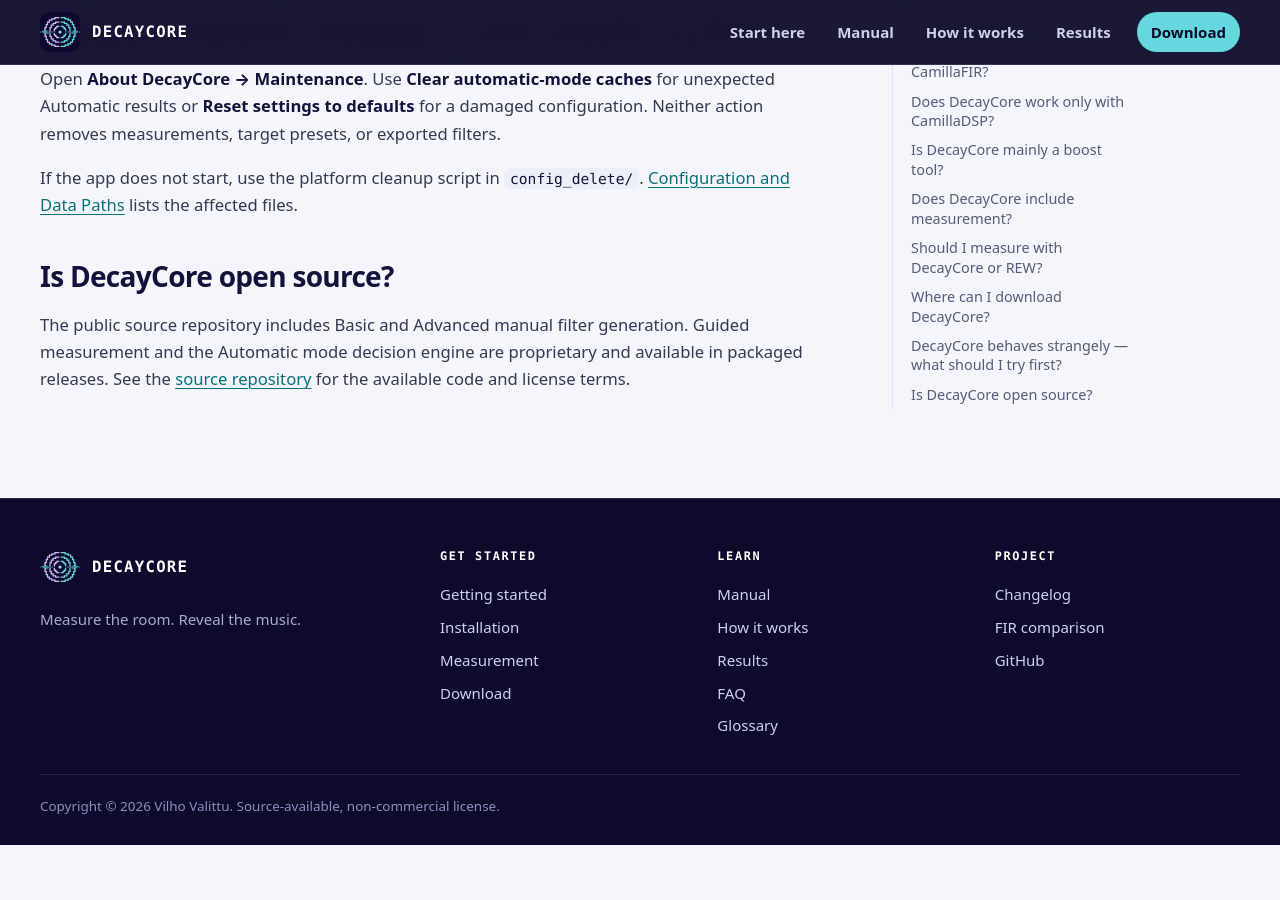
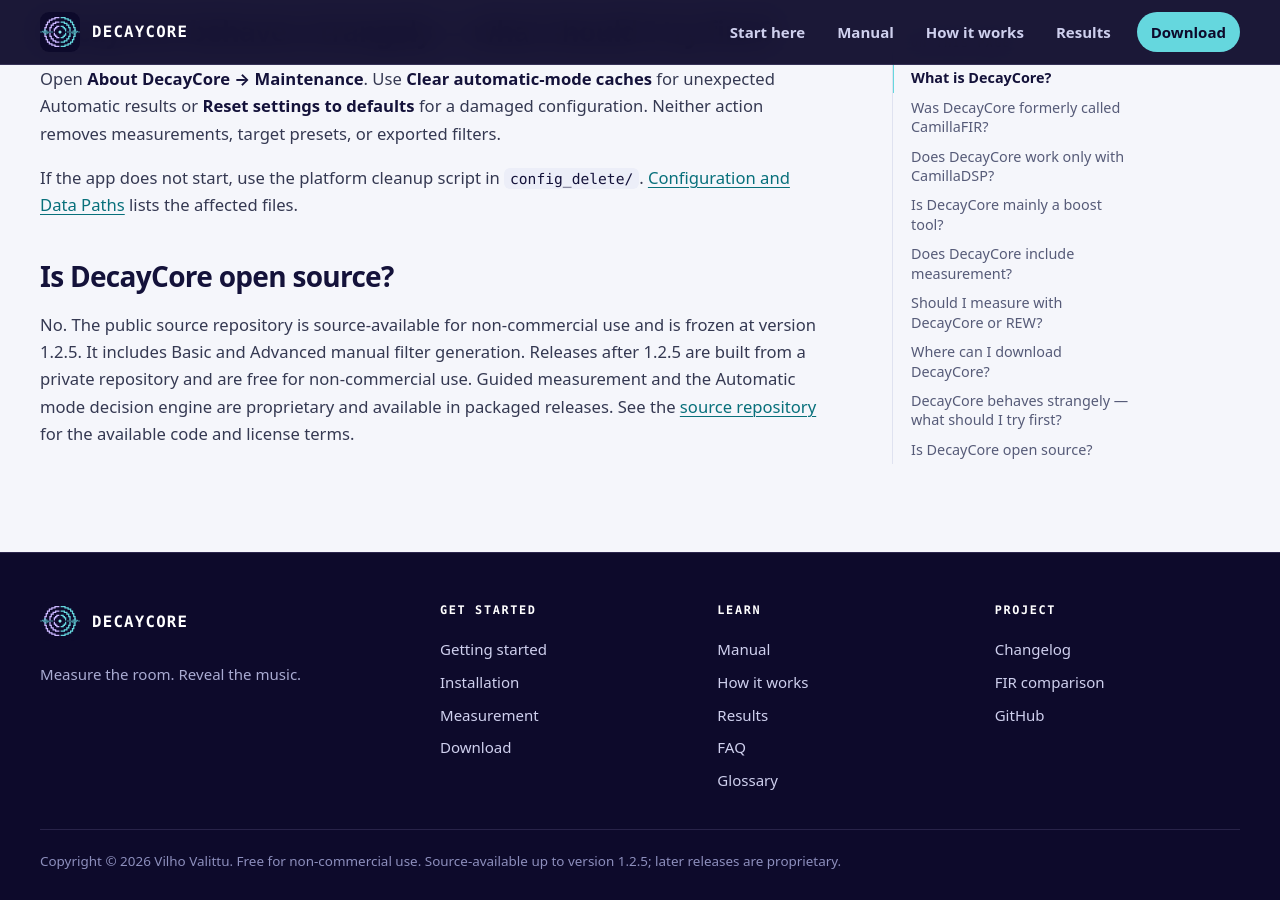
Before and after one commit to VilhoValittu/DecayCore, a Jekyll site: the page built from docs/faq.md, in a window 1280 px wide and 900 px high, scrolled down 1767 px. Built offline with Jekyll 4.4.1, drawn with Linux system fonts in a browser that asks for light colours; before the commit the page ends 2612 px from its top, so only the background shows below that.

Commit message:
Docs update

```diff
--- a/docs/_layouts/default.html
+++ b/docs/_layouts/default.html
@@ -83,7 +83,7 @@
           <a href="https://github.com/VilhoValittu/DecayCore">GitHub</a>
         </nav>
       </div>
-      <p class="wrap site-footer__legal">Copyright © 2026 Vilho Valittu. Source-available, non-commercial license.</p>
+      <p class="wrap site-footer__legal">Copyright © 2026 Vilho Valittu. Free for non-commercial use. Source-available up to version 1.2.5; later releases are proprietary.</p>
     </footer>
 
     <script>
--- a/docs/faq.md
+++ b/docs/faq.md
@@ -47,4 +47,4 @@
 
 ## Is DecayCore open source?
 
-The public source repository includes Basic and Advanced manual filter generation. Guided measurement and the Automatic mode decision engine are proprietary and available in packaged releases. See the [source repository](https://github.com/VilhoValittu/DecayCore) for the available code and license terms.
+No. The public source repository is source-available for non-commercial use and is frozen at version 1.2.5. It includes Basic and Advanced manual filter generation. Releases after 1.2.5 are built from a private repository and are free for non-commercial use. Guided measurement and the Automatic mode decision engine are proprietary and available in packaged releases. See the [source repository](https://github.com/VilhoValittu/DecayCore) for the available code and license terms.
```
Also changed, not shown: README.md, docs/CHANGELOG.md.
